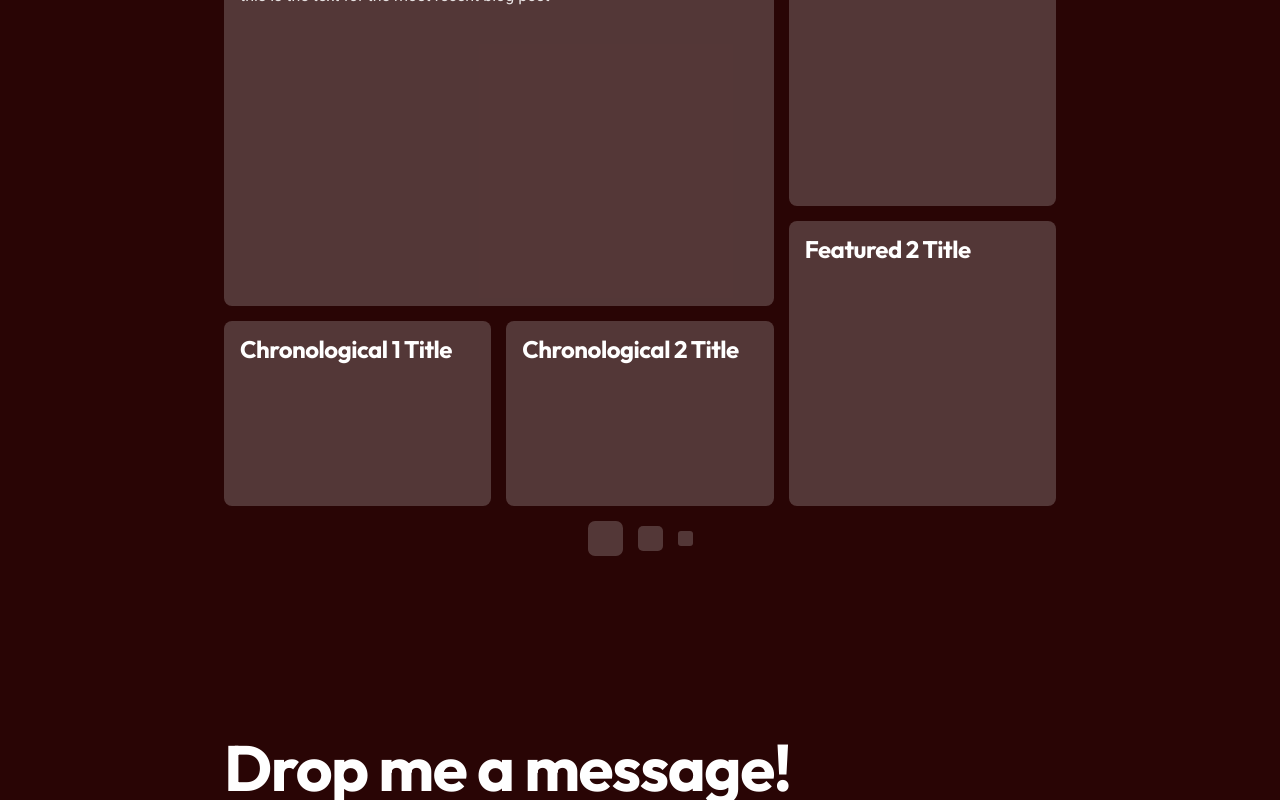
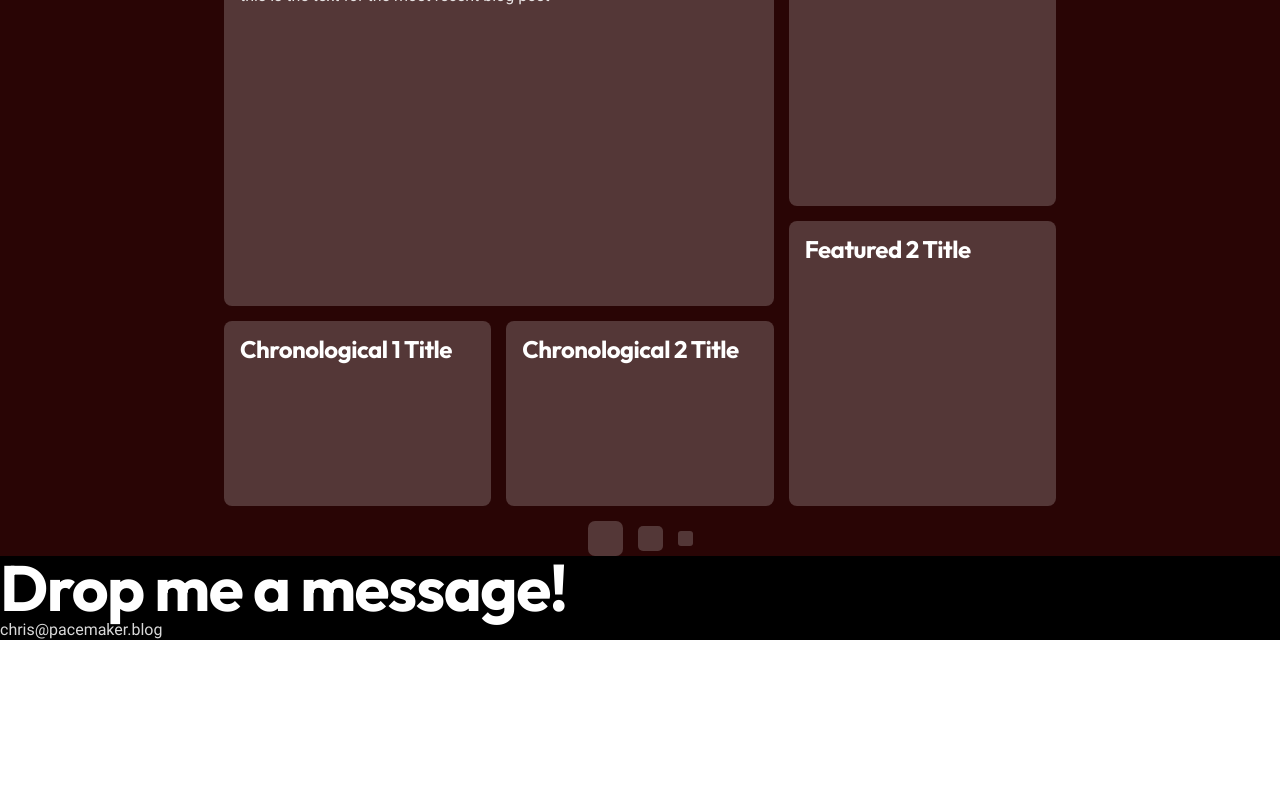
Before and after one commit to ChrisMillerpy/personalsite, a Next.js app: page / in a window 1280 px wide. Shown: the part 1609-2409 px from the top of the page. After the commit the page ends 2249 px from the top, so only its background shows below. Built offline with nearby package versions, Linux system fonts and the light colour scheme.

Commit message:
Positioned contact below main and also made it a div not a section

```diff
--- a/src/app/page.tsx
+++ b/src/app/page.tsx
@@ -9,6 +9,7 @@ import BackgroundSpotlights from "@/components/Spotlight";
 export default function Home() {
   const xlPadding: string = "px-56";
   return (
+    <>
       <main
         className={`flex flex-col min-h-screen bg-darkred-background ${xlPadding}`}
       >
@@ -18,8 +19,9 @@ export default function Home() {
           <Hero />
           <Projects />
           <Blog />
-        <Contact />
         </div>
       </main>
+      <Contact />
+    </>
   );
 }
--- a/src/components/Contact.tsx
+++ b/src/components/Contact.tsx
@@ -2,9 +2,10 @@ import Section from "./Section";
 
 const Contact = () => {
   return (
-    <Section id="contact">
+    <div id="contact" className="bg-black relative bottom-0 left-0">
       <h1>Drop me a message!</h1>
-    </Section>
+      <p>chris@pacemaker.blog</p>
+    </div>
   );
 };
 
```
Lines whose indentation alone changed are shown as unchanged.
